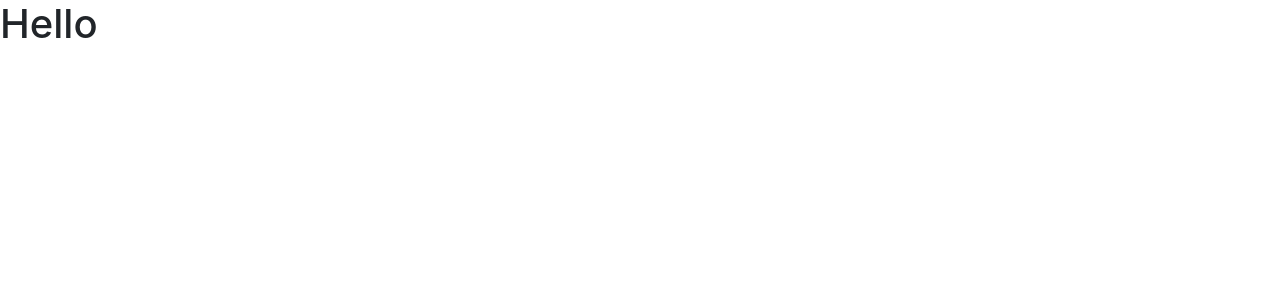
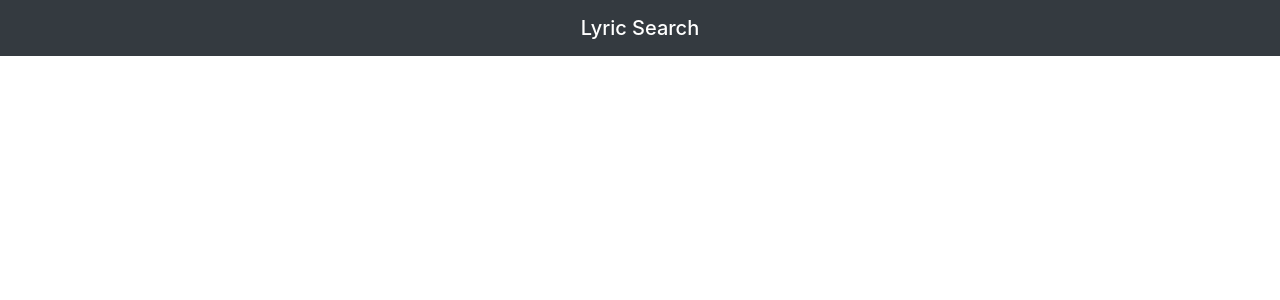
Before and after one commit to newedition994/lyric-search, a React (Create React App) app: page / in a window 1280 px wide. Shown: the top 300 px of the page. Built offline with nearby package versions, Linux system fonts and the light colour scheme.

Commit message:
Adding Components and updating Appjs

```diff
--- a/package.json
+++ b/package.json
@@ -5,6 +5,7 @@
   "dependencies": {
     "react": "^16.8.6",
     "react-dom": "^16.8.6",
+    "react-router-dom": "^5.0.1",
     "react-scripts": "3.0.1"
   },
   "scripts": {
--- a/src/App.js
+++ b/src/App.js
@@ -1,11 +1,22 @@
 import React from 'react';
 import './App.css';
+import Navbar from './components/layout/Navbar';
+import { BrowserRouter as Router, Route, Switch } from 'react-router-dom'
 
 function App() {
   return (
-    <div className="App">
-      <h1>Hello</h1>
-    </div>
+    <Router>
+      <React.Fragment>
+        <Navbar />
+        <div className="container">
+          <Switch>
+            <Route>
+
+            </Route>
+          </Switch>
+        </div>
+      </React.Fragment>
+    </Router>
   );
 }
 
--- a/src/components/layout/Navbar.js
+++ b/src/components/layout/Navbar.js
@@ -2,9 +2,9 @@ import React from 'react'
 
 const Navbar = () => {
     return (
-        <div>
-
-        </div>
+        <nav className="navbar navbar-dark bg-dark mb-5">
+            <span className="navbar-brand mb-0 h1 mx-auto">Lyric Search</span>
+        </nav>
     )
 }
 
```
Also changed, not shown: 1 other file (tests, documents, lock files or other folders).
